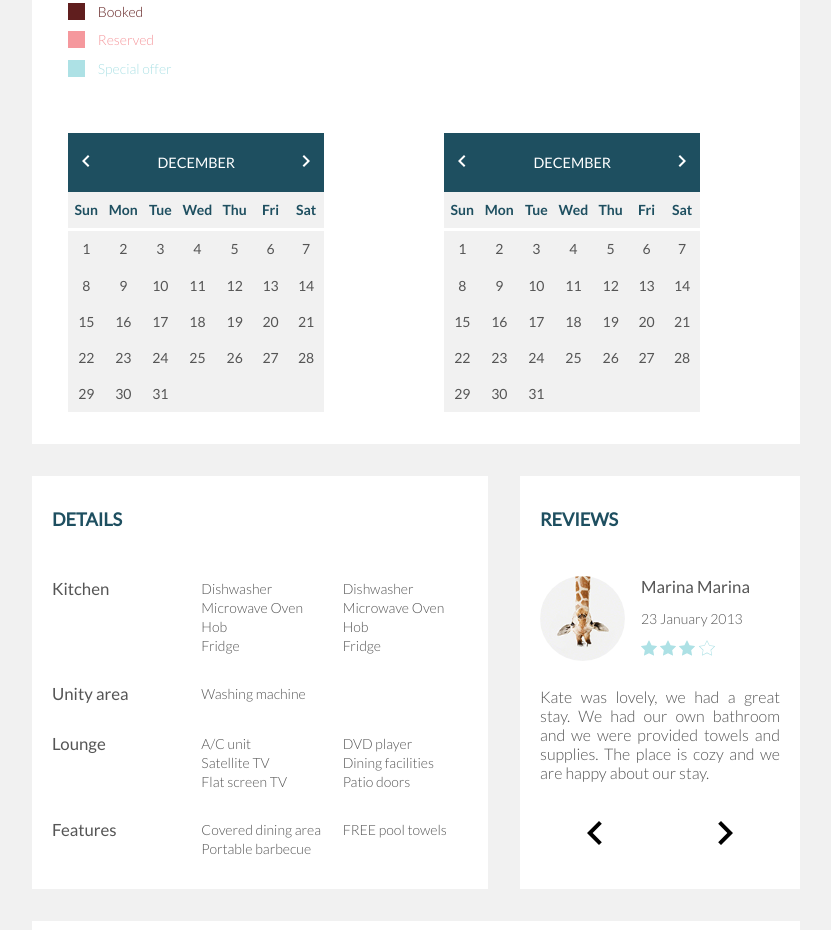
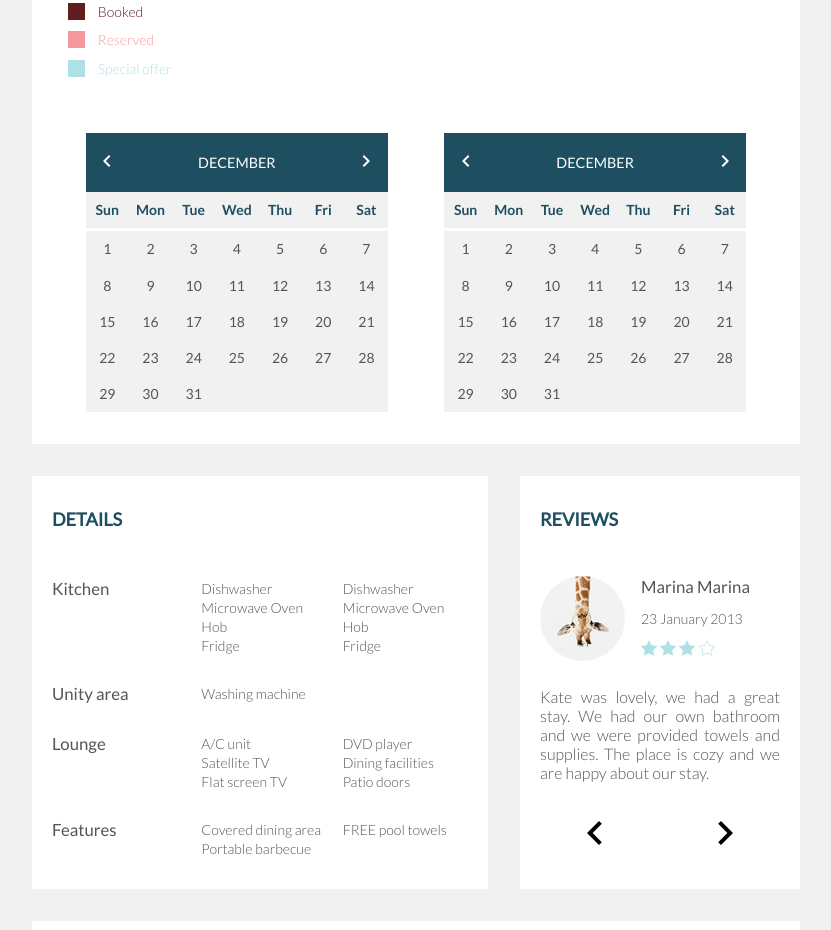
Before and after one commit to NevedomaZverushka/hotel-site, a React (Create React App) app: page / in a window 1280 px wide. Shown: the part 1160-2090 px from the top of the page, without its empty margins (224-1055 px from the left). Built offline with nearby package versions, Linux system fonts and the light colour scheme.

Commit message:
Fixed calendars

```diff
--- a/src/assets/styles/components/Calendar.scss
+++ b/src/assets/styles/components/Calendar.scss
@@ -1,7 +1,8 @@
 @import 'src/assets/styles/colors';
 
 table {
-  width: 16rem;
+  width: 100%;
+  min-width: 13rem;
 
   td {
     width: 2.5rem;
@@ -35,7 +36,7 @@ tbody {
   tr {
     background-color: $light-grey;
     td {
-      padding: 0.6rem 0;
+      padding: 0.6rem 0.1rem;
       font-size: 0.875rem;
       color: $grey;
       font-family: "Lato-Regular", serif;
--- a/src/components/Tiles.js
+++ b/src/components/Tiles.js
@@ -73,11 +73,13 @@ export default function Tiles() {
 
             <Card style={{ flex: '2 100%' }} title={"Availability"}>
                 <div className="row" style={{ gap: "3.5rem", flexWrap: "wrap-reverse", justifyContent: "center", padding: "0 1rem" }}>
-                    <div style={{ flex: 2, display: "flex" }}>
-                        <Calendar/>
-                    </div>
-                    <div style={{ flex: 2, display: "flex" }}>
-                        <Calendar/>
+                    <div className="row" style={{ gap: "3.5rem" }}>
+                        <div style={{ flex: 2, display: "flex" }}>
+                            <Calendar/>
+                        </div>
+                        <div style={{ flex: 2, display: "flex" }}>
+                            <Calendar/>
+                        </div>
                     </div>
                     <div style={{ flex: 1, gap: "0.7rem", flexDirection: "column", display: "flex" }}>
                         {availability.map(({id, color, label}) => {
```
